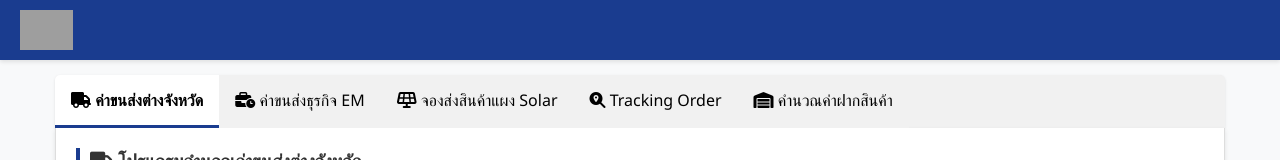
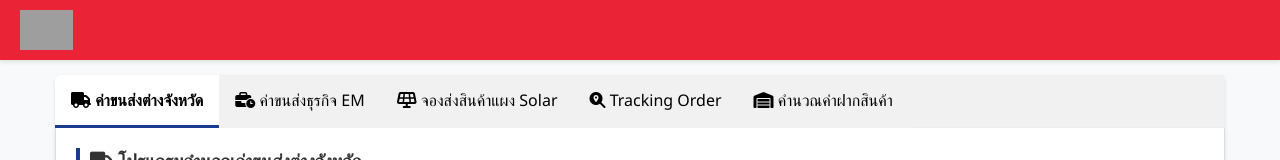
Before and after one commit to AeryAdunwit/Frieght, a plain HTML site: page index.html in a window 1280 px wide. Shown: the top 160 px of the page. Drawn offline with Linux system fonts and the light colour scheme; grey boxes are pictures that could not be loaded.

Commit message:
Update index.html

```diff
--- a/index.html
+++ b/index.html
@@ -24,7 +24,7 @@
       display: flex;
       justify-content: space-between;
       align-items: center;
-      background-color: #1a3c8f;
+      background-color: #eb2337;
       color: white;
       padding: 10px 20px;
       box-shadow: 0 2px 4px rgba(0,0,0,0.1);
```
